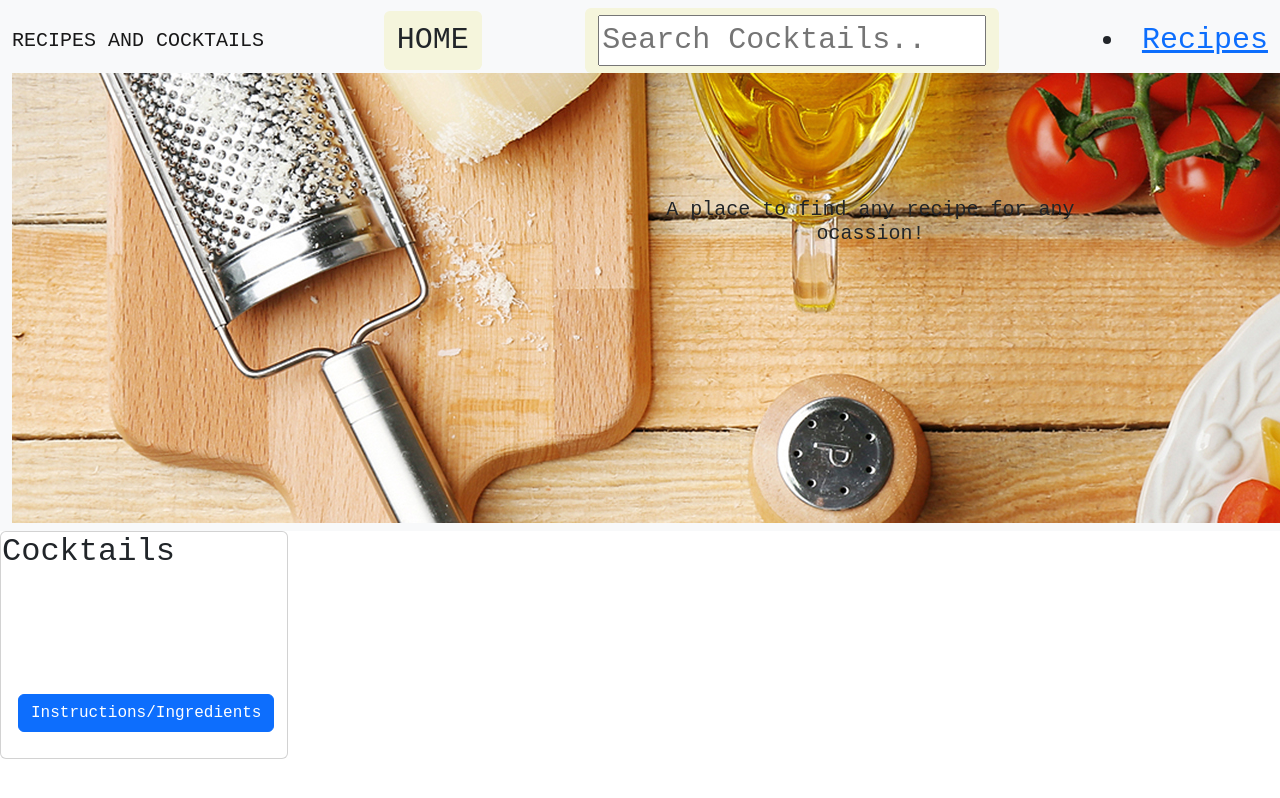
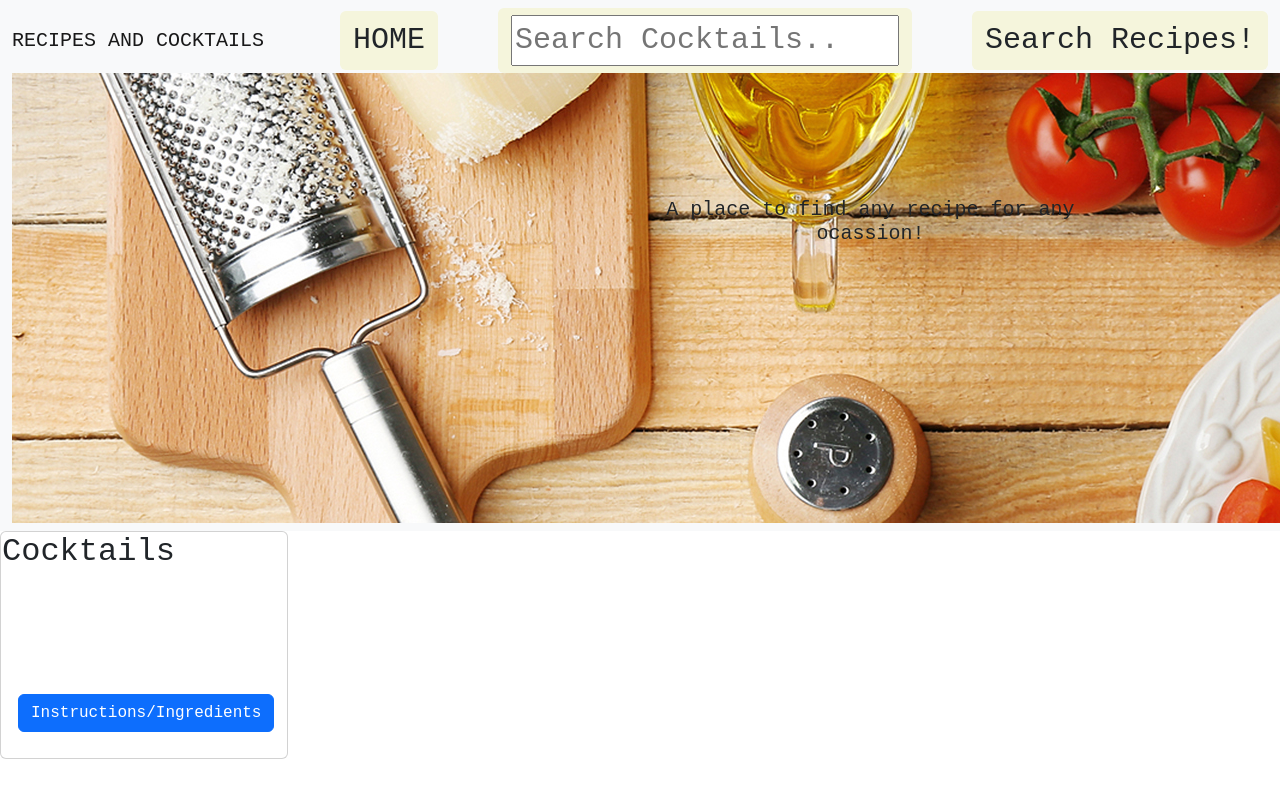
Before and after one commit to mac-codes/Recipes-and-Cocktails, a plain HTML site: page index.html in a window 1280 px wide. Shown: the top 798 px of the page. Drawn offline with nearby package versions, Linux system fonts and the light colour scheme; no server answers.

Commit message:
home and recipe redirect buttons

```diff
--- a/index.html
+++ b/index.html
@@ -18,14 +18,17 @@
     <nav class="navbar bg-light" id="nav" style="background-color:beige">
       <div class="container-fluid">
         <span class="navbar-brand mb-0 h1">RECIPES AND COCKTAILS</span>
-
-        <button class="btn" id="main-btn" type="text" onClick="refreshPage()">HOME</button>
+          <a href="index.html">
+            <button class="btn" id="main-btn">HOME</button>
+          </a>
         <button class="btn" id="search-btn" type="button"> <input id="searchbar" onkeyup="search_cocktails()"
             type="text" name="search" placeholder="Search Cocktails.."></button>
-        <li>
-            <a href="recipe.html">Recipes</a>
-        </li>
-
+        <button class="btn" id="search-btn" type="button" onClick="myOnClickFn()">Search Recipes!</button>
+          <script>
+            function myOnClickFn(){
+              document.location.href="recipe.html";
+            }
+            </script>
         <div class="header-img">
           <img src="./img/header.jpeg">
           <h1 id="image-text">A place to find any recipe for any ocassion!</h1>
@@ -47,6 +50,7 @@
       </div>
     </div>
   </section>
+
   <script src="https://code.jquery.com/jquery-3.6.1.js" integrity="sha256-3zlB5s2uwoUzrXK3BT7AX3FyvojsraNFxCc2vC/7pNI="
     crossorigin="anonymous"></script>
   <script href="https://api.spoonacular.com/recipes/complexSearch"></script>
```
